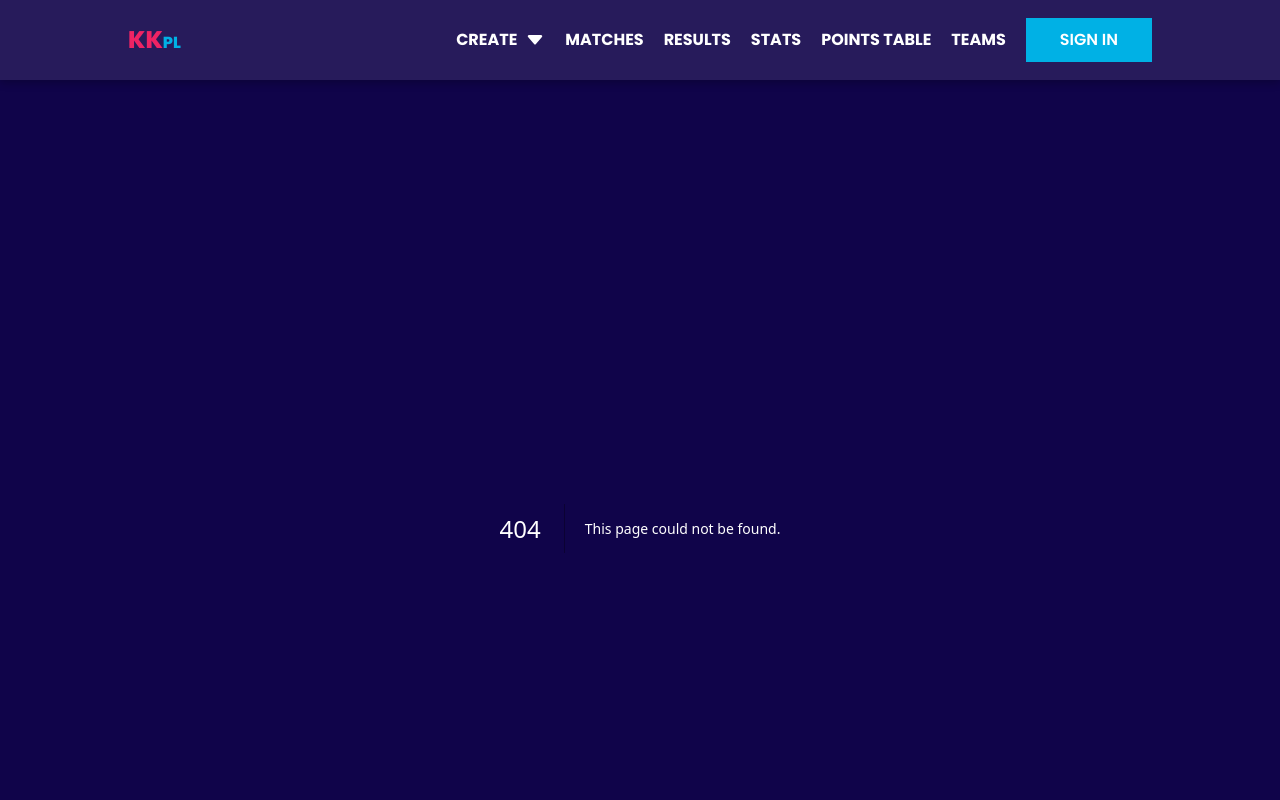
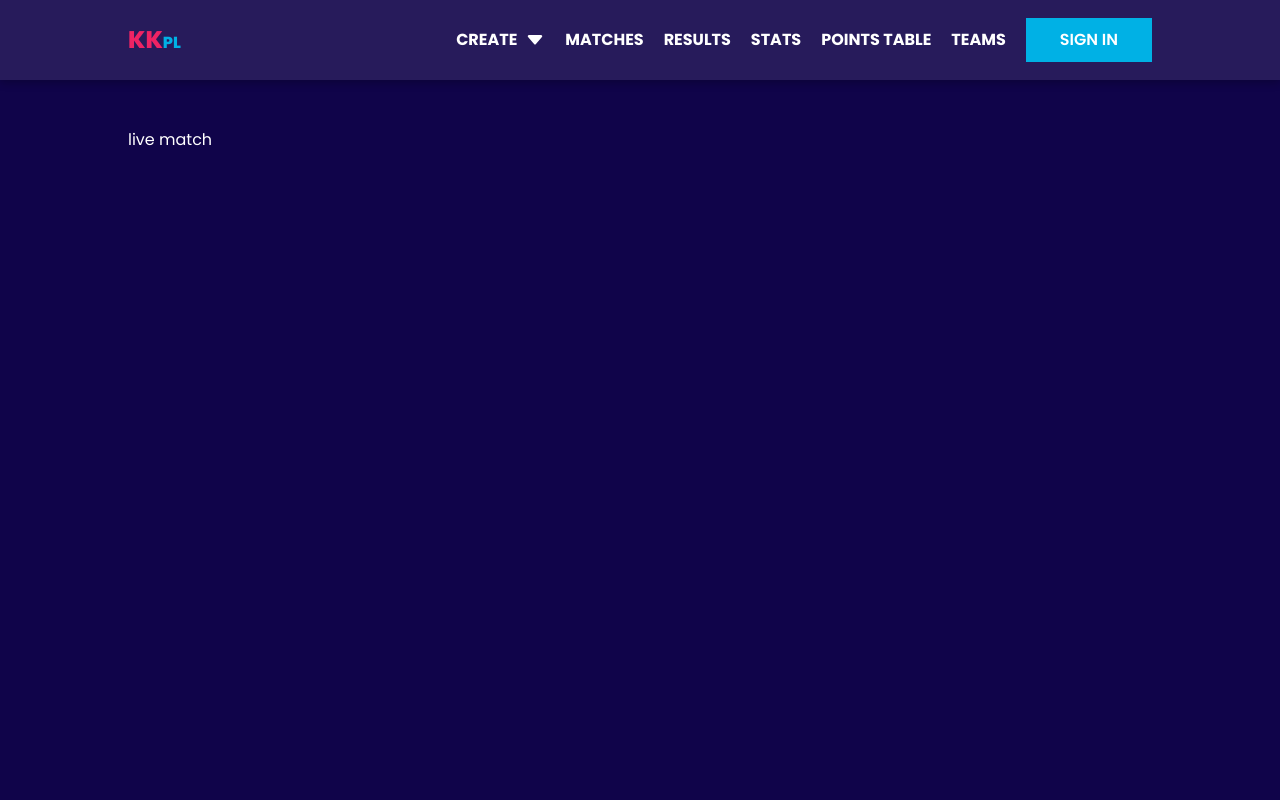
Before and after one commit to mjaumi/NEXT-KKPL-fantasy-premier-league, a Next.js app: page /live-match in a window 1280 px wide. Before the commit this address had no page. Shown: the top 800 px of the page. Built offline with nearby package versions, Linux system fonts and the light colour scheme.

Commit message:
live match page created

```diff
--- /dev/null
+++ b/src/app/live-match/page.tsx
@@ -0,0 +1,16 @@
+import { Metadata } from 'next';
+
+// defining live match page metadata here
+export const metadata: Metadata = {
+  title: 'Live Match || Khawondar Kha Premier League',
+  description: `khawondar kha premier league's live match page`,
+};
+
+export default function LiveMatchPage() {
+  // rendering the live match page here
+  return (
+    <section className='w-[90%] lg:w-4/5 max-w-[1500px] mx-auto'>
+      <p>live match</p>
+    </section>
+  );
+}
--- a/src/components/HomeComponents/ComingUpNext.tsx
+++ b/src/components/HomeComponents/ComingUpNext.tsx
@@ -4,6 +4,7 @@ import KKPLImage from '../shared/KKPLImage';
 import SectionTitle from '../shared/SectionTitle';
 import StadiumIcon from '../shared/StadiumIcon';
 import KKPLButton from '../shared/Buttons/KKPLButton';
+import KKPLLinkButton from '../shared/Buttons/KKPLLinkButton';
 
 const ComingUpNext = () => {
   // rendering coming up next match component here
@@ -76,10 +77,10 @@ const ComingUpNext = () => {
         </div>
 
         <div className='flex justify-end'>
-          <KKPLButton additionalClassNames='w-full md:w-fit'>
+          <KKPLLinkButton href='/live-match' additionalClassNames='py-3'>
             <p>Play Match</p>
             <BsArrowRight className='w-7 h-7' />
-          </KKPLButton>
+          </KKPLLinkButton>
         </div>
       </div>
     </section>
```
